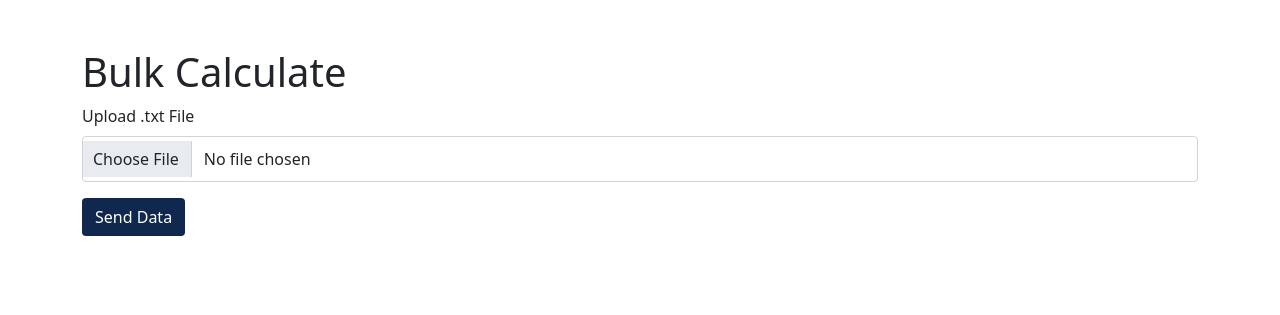
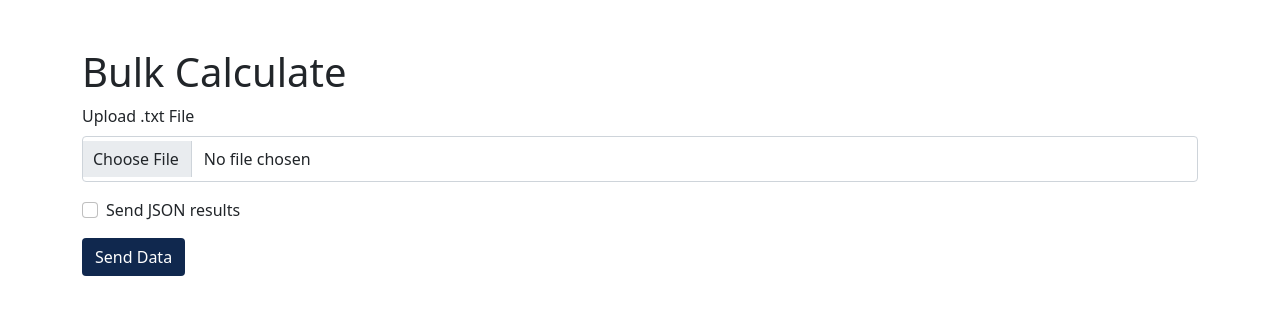
Before and after one commit to gsc229/mortgage-calculator, a Django app: page /bulk-calculate in a window 1280 px wide. Shown: the part 56-371 px from the top of the page. Run offline with Django 3.2, Linux system fonts and the light colour scheme.

Commit message:
send JSON results options in bulk caclulate

```diff
--- a/pages/views.py
+++ b/pages/views.py
@@ -83,6 +83,9 @@ def calculate_loan(request):
     return JsonResponse(data)
 
 def bulk_calculate(request):
+
+  print(request.POST)
+
   # Handle file upload
   if request.method == 'POST' and 'bulk_data' in request.FILES:
 
@@ -92,10 +95,18 @@ def bulk_calculate(request):
     # Calcualte the loans:
     results = calculateLoans(f_lines_list_bytes)
     print(f"results: { results }")
-    # Redirect to the document list after POST
+    if 'send_json' in request.POST:
+      for i, result in enumerate(results['data']):
+        updated = {
+          "monthly payment": result['monthly_payment'],
+          "total interest": result['total_interest'],
+          "total payment": result['total_payment'],
+        }
+        results['data'][i] = updated
+      return JsonResponse(results)
+    else:
+      return render(request, 'pages/bulk_calculate.html', results)
 
-
-    return render(request, 'pages/bulk_calculate.html', results)
 
 
   return render(request, 'pages/bulk_calculate.html')
--- a/templates/pages/bulk_calculate.html
+++ b/templates/pages/bulk_calculate.html
@@ -6,7 +6,6 @@
 
   <form action="{% url 'bulk_calculate' %}" method="POST" enctype="multipart/form-data">
   {% csrf_token %}
-
     <div class="mb-3">
       <label for="formFile" class="form-label">Upload .txt File</label>
       <input
@@ -15,7 +14,23 @@
       type="file"
       id="formFile">
     </div>
+    <div class="col-12">
+    <div class="form-check mb-3">
+      <input
+      class="form-check-input"
+      type="checkbox"
+      name='send_json'
+      value='True'
+      id="json_option">
+      <label
+      class="form-check-label"
+      for="json_option">
+        Send JSON results
+      </label>
+    </div>
+  </div>
     <button class='btn' type="submit">Send Data</button>
+
   </form>
   {% if data %}
   <div class="container mt-5  bulk-results-container">
```
